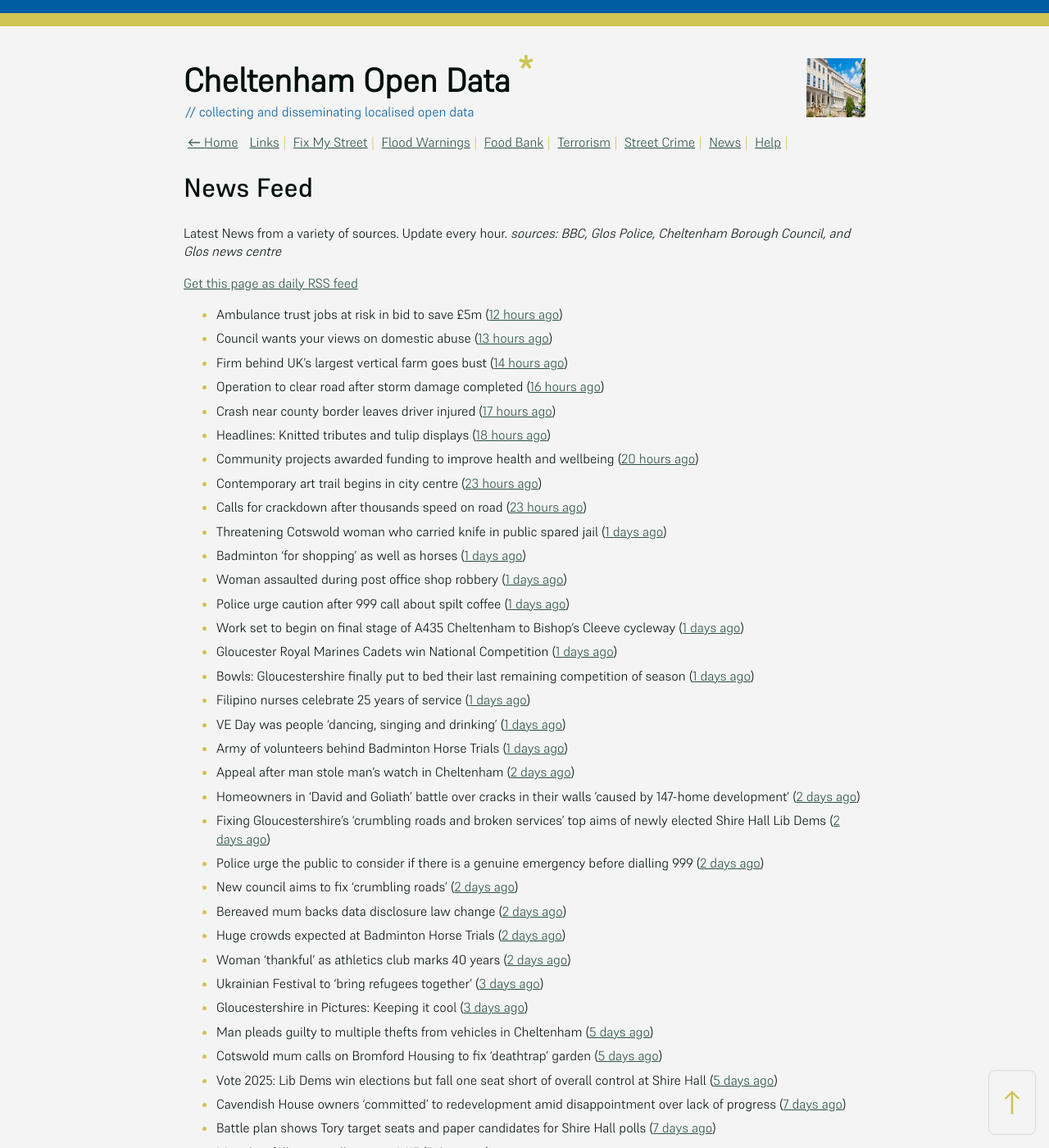
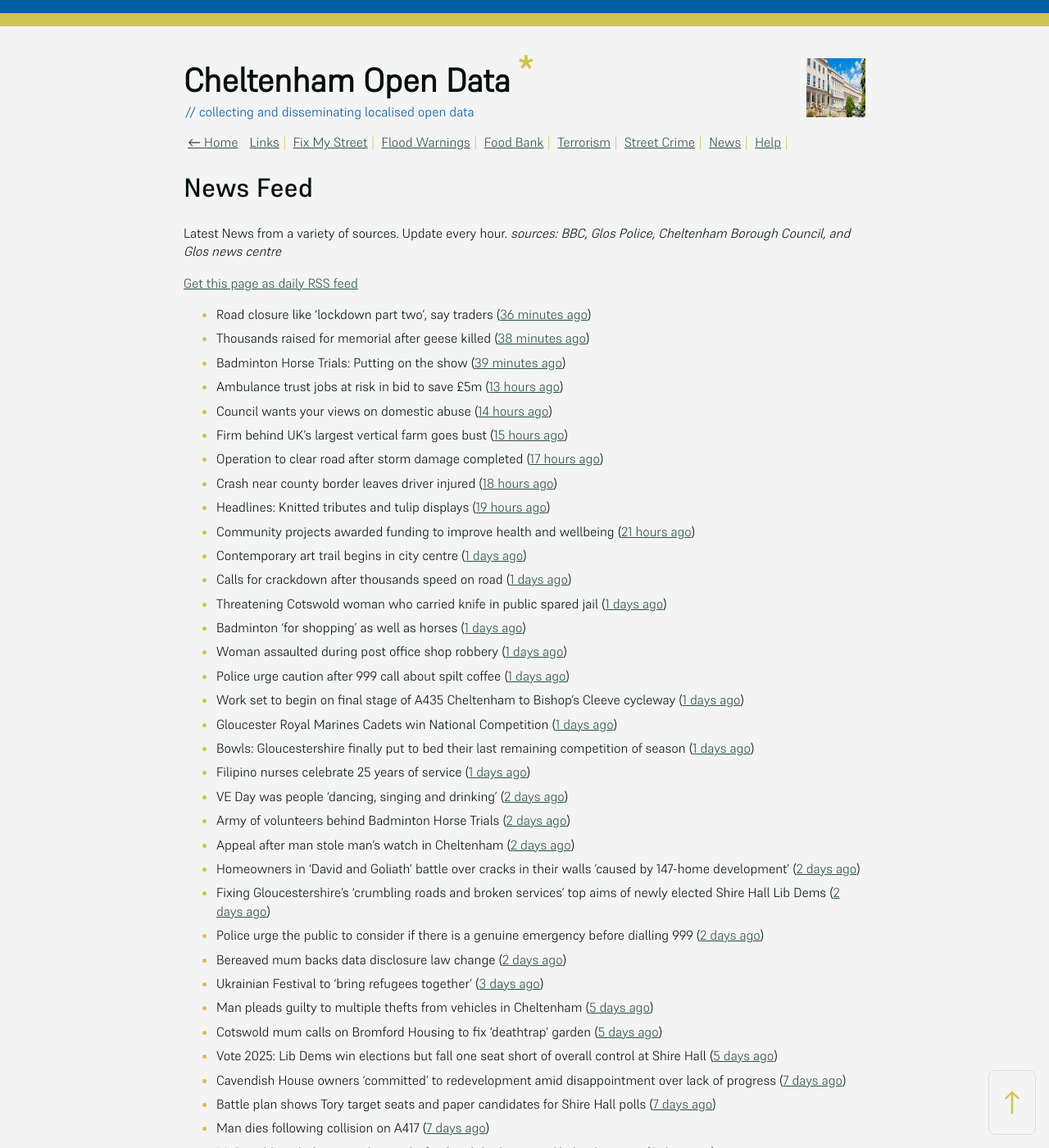
Before and after one commit to mat-0/cheltenham-open-data, a Jekyll site: the page built from _pages/news.md, in a window 1280 px wide and 1400 px high. Shown: the whole window at 82% size. Built offline with Jekyll 4.4.1, drawn with Linux system fonts in a browser that asks for light colours.

Commit message:
Updated 2025-05-08 05:57:56

```diff
--- a/_pages/news.md
+++ b/_pages/news.md
@@ -12,15 +12,18 @@ _sources: BBC, Glos Police, Cheltenham Borough Council, and Glos news centre_
 [Get this page as daily RSS feed](/daily.rss)
 
 <!-- news_marker starts -->
-- Ambulance trust jobs at risk in bid to save £5m ([12 hours ago](https://www.bbc.com/news/articles/c078721k50xo))
-- Council wants your views on domestic abuse ([13 hours ago](https://gloucesternewscentre.co.uk/council-wants-your-views-on-domestic-abuse/))
-- Firm behind UK's largest vertical farm goes bust ([14 hours ago](https://www.bbc.com/news/articles/c9qwq5245zvo))
-- Operation to clear road after storm damage completed ([16 hours ago](https://www.bbc.com/news/articles/cp91d93kv7vo))
-- Crash near county border leaves driver injured ([17 hours ago](https://www.bbc.com/news/articles/cd7v7z98xvwo))
-- Headlines: Knitted tributes and tulip displays ([18 hours ago](https://www.bbc.com/news/articles/cvg7gd25ev2o))
-- Community projects awarded funding to improve health and wellbeing ([20 hours ago](https://www.cheltenham.gov.uk/news/article/3006/community_projects_awarded_funding_to_improve_health_and_wellbeing))
-- Contemporary art trail begins in city centre ([23 hours ago](https://www.bbc.com/news/articles/cdrg7pjg8pvo))
-- Calls for crackdown after thousands speed on road ([23 hours ago](https://www.bbc.com/news/articles/cj454v1qzrxo))
+- Road closure like 'lockdown part two', say traders ([36 minutes ago](https://www.bbc.com/news/articles/c3r8r3yrjgjo))
+- Thousands raised for memorial after geese killed ([38 minutes ago](https://www.bbc.com/news/articles/cn80d0k231yo))
+- Badminton Horse Trials: Putting on the show ([39 minutes ago](https://www.bbc.com/news/articles/c1lm3e424dqo))
+- Ambulance trust jobs at risk in bid to save £5m ([13 hours ago](https://www.bbc.com/news/articles/c078721k50xo))
+- Council wants your views on domestic abuse ([14 hours ago](https://gloucesternewscentre.co.uk/council-wants-your-views-on-domestic-abuse/))
+- Firm behind UK's largest vertical farm goes bust ([15 hours ago](https://www.bbc.com/news/articles/c9qwq5245zvo))
+- Operation to clear road after storm damage completed ([17 hours ago](https://www.bbc.com/news/articles/cp91d93kv7vo))
+- Crash near county border leaves driver injured ([18 hours ago](https://www.bbc.com/news/articles/cd7v7z98xvwo))
+- Headlines: Knitted tributes and tulip displays ([19 hours ago](https://www.bbc.com/news/articles/cvg7gd25ev2o))
+- Community projects awarded funding to improve health and wellbeing ([21 hours ago](https://www.cheltenham.gov.uk/news/article/3006/community_projects_awarded_funding_to_improve_health_and_wellbeing))
+- Contemporary art trail begins in city centre ([1 days ago](https://www.bbc.com/news/articles/cdrg7pjg8pvo))
+- Calls for crackdown after thousands speed on road ([1 days ago](https://www.bbc.com/news/articles/cj454v1qzrxo))
 - Threatening Cotswold woman who carried knife in public spared jail ([1 days ago](https://gloucesternewscentre.co.uk/threatening-cotswold-woman-who-carried-knife-in-public-spared-jail/))
 - Badminton 'for shopping' as well as horses ([1 days ago](https://www.bbc.com/news/articles/cqx4nl0w8x4o))
 - Woman assaulted during post office shop robbery ([1 days ago](https://www.bbc.com/news/articles/cj454xw4qryo))
@@ -29,18 +32,14 @@ _sources: BBC, Glos Police, Cheltenham Borough Council, and Glos news centre_
 - Gloucester Royal Marines Cadets win National Competition ([1 days ago](https://gloucesternewscentre.co.uk/gloucester-royal-marines-cadets-win-national-competition/))
 - Bowls: Gloucestershire finally put to bed their last remaining competition of season ([1 days ago](https://gloucesternewscentre.co.uk/bowls-gloucestershire-finally-put-to-bed-their-last-remaining-competition-of-season/))
 - Filipino nurses celebrate 25 years of service ([1 days ago](https://gloucesternewscentre.co.uk/filipino-nurses-celebrate-25-years-of-service/))
-- VE Day was people 'dancing, singing and drinking' ([1 days ago](https://www.bbc.com/news/articles/cvg9y4pye5ro))
-- Army of volunteers behind Badminton Horse Trials ([1 days ago](https://www.bbc.com/news/articles/crrz4549z2po))
+- VE Day was people 'dancing, singing and drinking' ([2 days ago](https://www.bbc.com/news/articles/cvg9y4pye5ro))
+- Army of volunteers behind Badminton Horse Trials ([2 days ago](https://www.bbc.com/news/articles/crrz4549z2po))
 - Appeal after man stole man’s watch in Cheltenham ([2 days ago](https://gloucesternewscentre.co.uk/appeal-after-man-stole-mans-watch-in-cheltenham/))
 - Homeowners in ‘David and Goliath’ battle over cracks in their walls ’caused by 147-home development’ ([2 days ago](https://gloucesternewscentre.co.uk/homeowners-in-david-and-goliath-battle-over-cracks-in-their-walls-caused-by-147-home-development/))
 - Fixing Gloucestershire’s ‘crumbling roads and broken services’ top aims of newly elected Shire Hall Lib Dems ([2 days ago](https://gloucesternewscentre.co.uk/fixing-gloucestershires-crumbling-roads-and-broken-services-top-aims-of-newly-elected-shire-hall-lib-dems/))
 - Police urge the public to consider if there is a genuine emergency before dialling 999 ([2 days ago](https://gloucesternewscentre.co.uk/police-urge-the-public-to-consider-if-there-is-a-genuine-emergency-before-dialling-999/))
-- New council aims to fix 'crumbling roads' ([2 days ago](https://www.bbc.com/news/articles/cm2e510knnlo))
 - Bereaved mum backs data disclosure law change ([2 days ago](https://www.bbc.com/news/articles/cql6q2nlzvno))
-- Huge crowds expected at Badminton Horse Trials ([2 days ago](https://www.bbc.com/news/articles/c93g4dz38jgo))
-- Woman 'thankful' as athletics club marks 40 years ([2 days ago](https://www.bbc.com/news/articles/cn80nv4mr79o))
 - Ukrainian Festival to 'bring refugees together' ([3 days ago](https://www.bbc.com/news/articles/c4g2qzzvjq0o))
-- Gloucestershire in Pictures: Keeping it cool ([3 days ago](https://www.bbc.com/news/articles/ce8gedxkv0do))
 - Man pleads guilty to multiple thefts from vehicles in Cheltenham ([5 days ago](https://gloucesternewscentre.co.uk/man-pleads-guilty-to-multiple-thefts-from-vehicles-in-cheltenham/))
 - Cotswold mum calls on Bromford Housing to fix ‘deathtrap’ garden ([5 days ago](https://gloucesternewscentre.co.uk/cotswold-mum-calls-on-bromford-housing-to-fix-deathtrap-garden/))
 - Vote 2025: Lib Dems win elections but fall one seat short of overall control at Shire Hall ([5 days ago](https://gloucesternewscentre.co.uk/vote-2025-lib-dems-win-elections-but-fall-one-seat-short-of-overall-control-at-shire-hall/))
```
Also changed, not shown: _data/flood.json (+5 -69 lines), _pages/fix-my-street.md (+4 -4 lines), index.md (+5 -5 lines).
